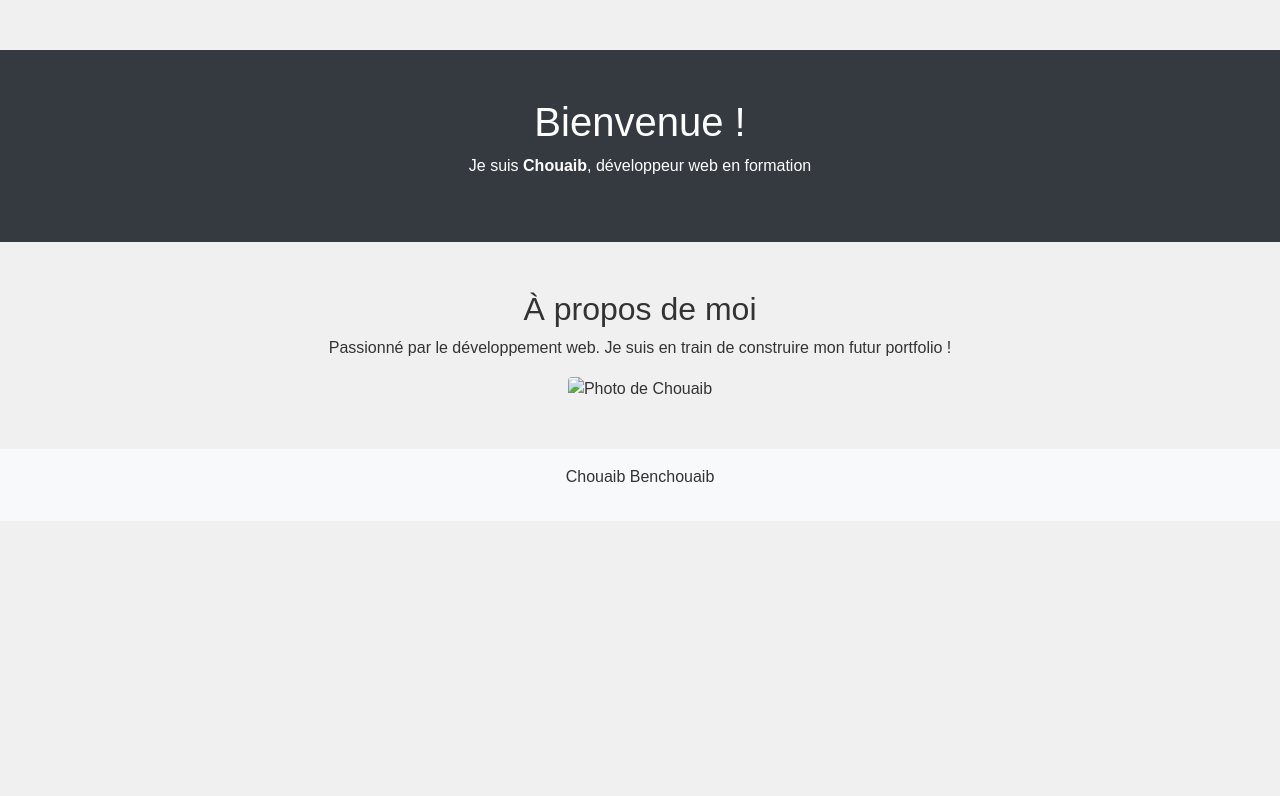
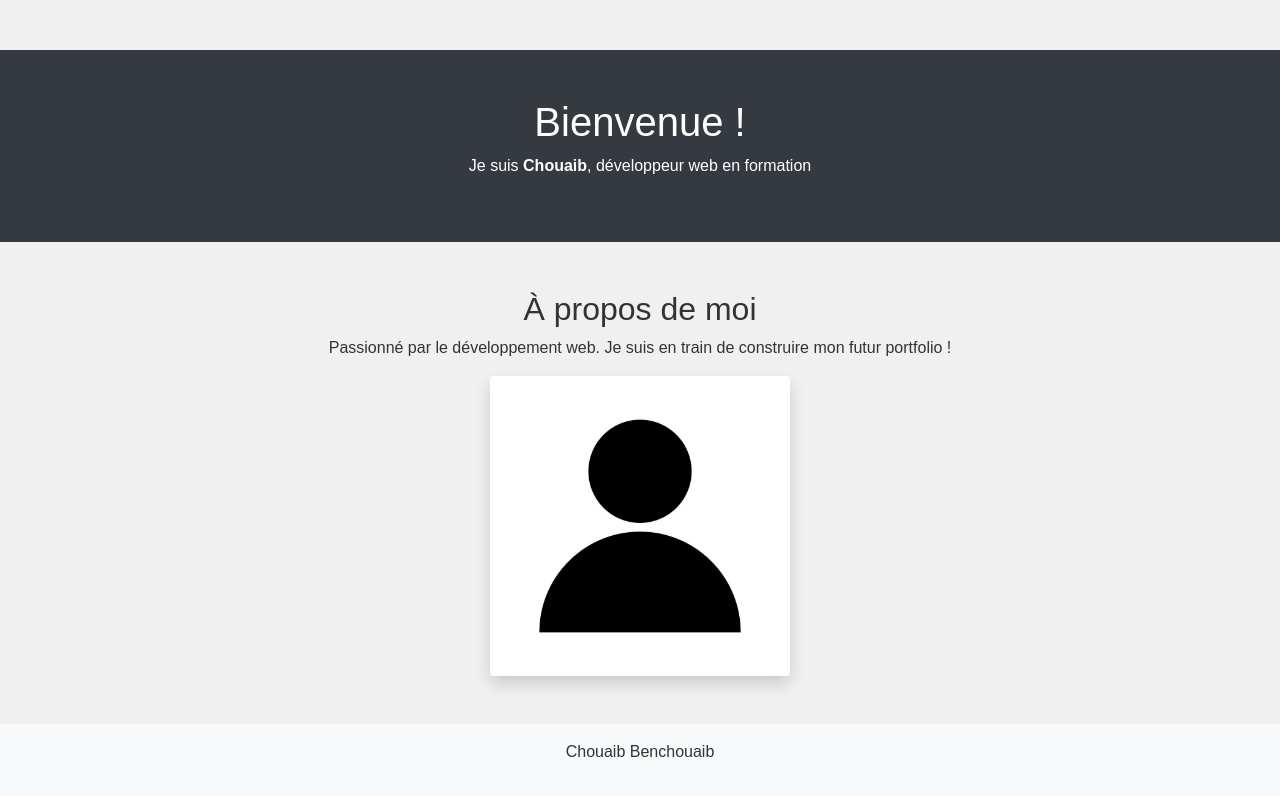
Before and after one commit to chouaibbench/portfolio, a plain HTML site: page index.html in a window 1280 px wide. Drawn offline with nearby package versions, Linux system fonts and the light colour scheme.

Commit message:
Fix affichage image me1.jpg

```diff
--- a/index.html
+++ b/index.html
@@ -22,7 +22,7 @@
   <section class="container my-5">
     <h2>À propos de moi</h2>
     <p>Passionné par le développement web. Je suis en train de construire mon futur portfolio !</p>
-    <img src="images/me.jpg" alt="Photo de Chouaib" class="img-fluid rounded" width="300">
+   <img src="images/me1.jpg" alt="Ma photo" width="300" class="img-fluid rounded shadow" />
   </section>
 
   <footer class="bg-light text-center py-3">
```
